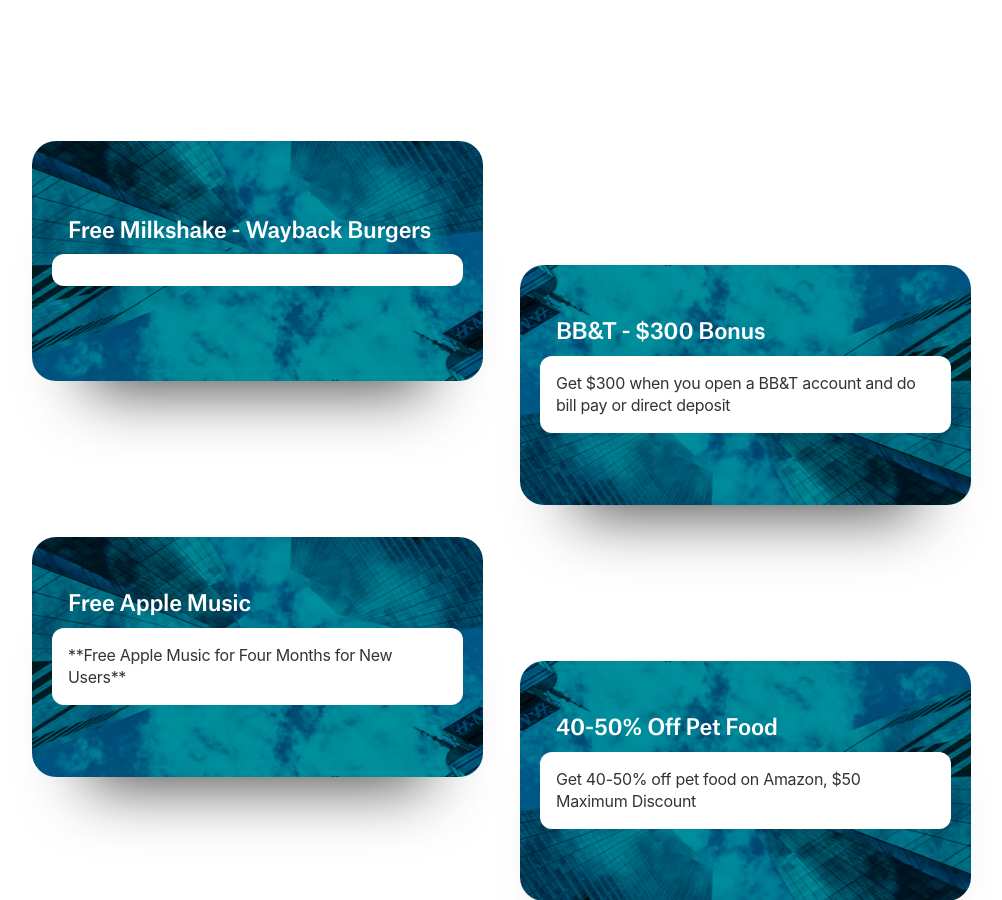
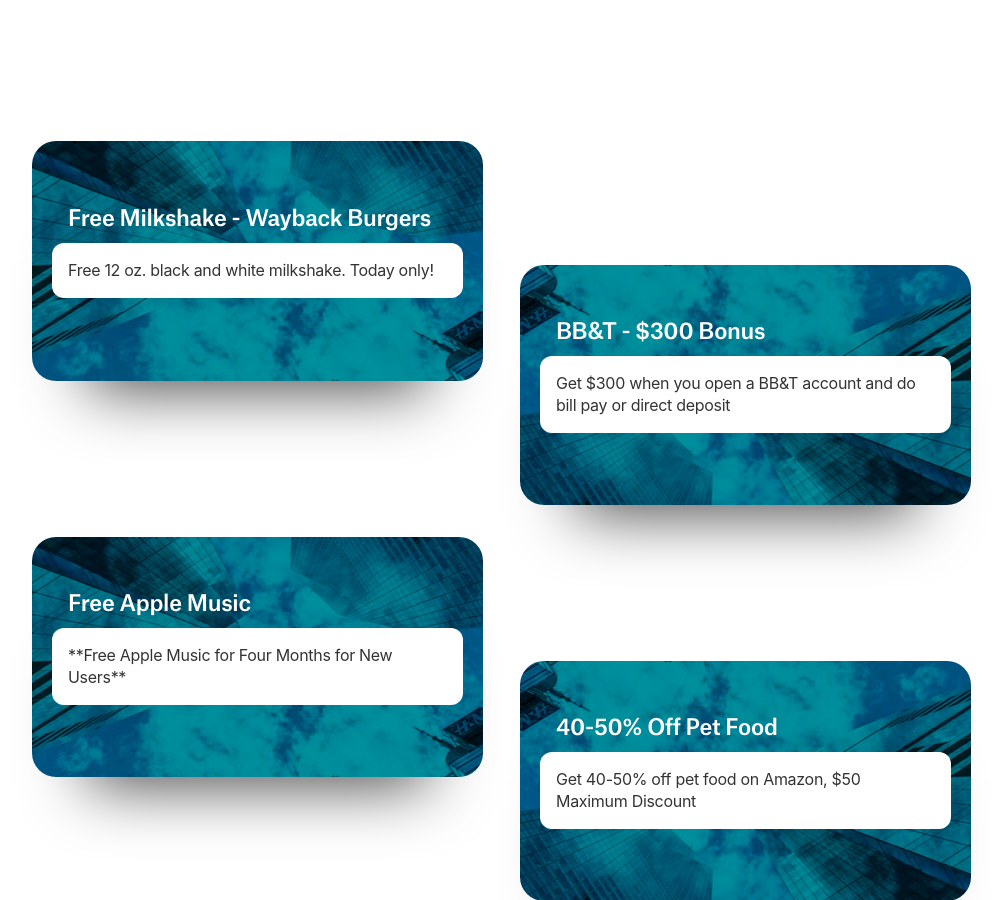
Before and after one commit to ohiosveryown/atldeals, a Jekyll site: the page built from index.html, in a window 1280 px wide and 900 px high, scrolled down 388 px. Shown: the whole window, without its empty margins (139-1141 px from the left). Built offline with Jekyll 4.4.1, drawn with Linux system fonts in a browser that asks for light colours; nearby versions of some CDN libraries.

Commit message:
Updated Free Milkshake Wayback Burgers

```diff
--- a/_posts/2019-06-21-free-milkshake-wayback-burgers.markdown
+++ b/_posts/2019-06-21-free-milkshake-wayback-burgers.markdown
@@ -6,6 +6,7 @@
 - new
 - freebies
 image: https://i.imgur.com/V23zTIo.jpg
+description: Free 12 oz. black and white milkshake. Today only!
 layout: post
 ---
 
```
